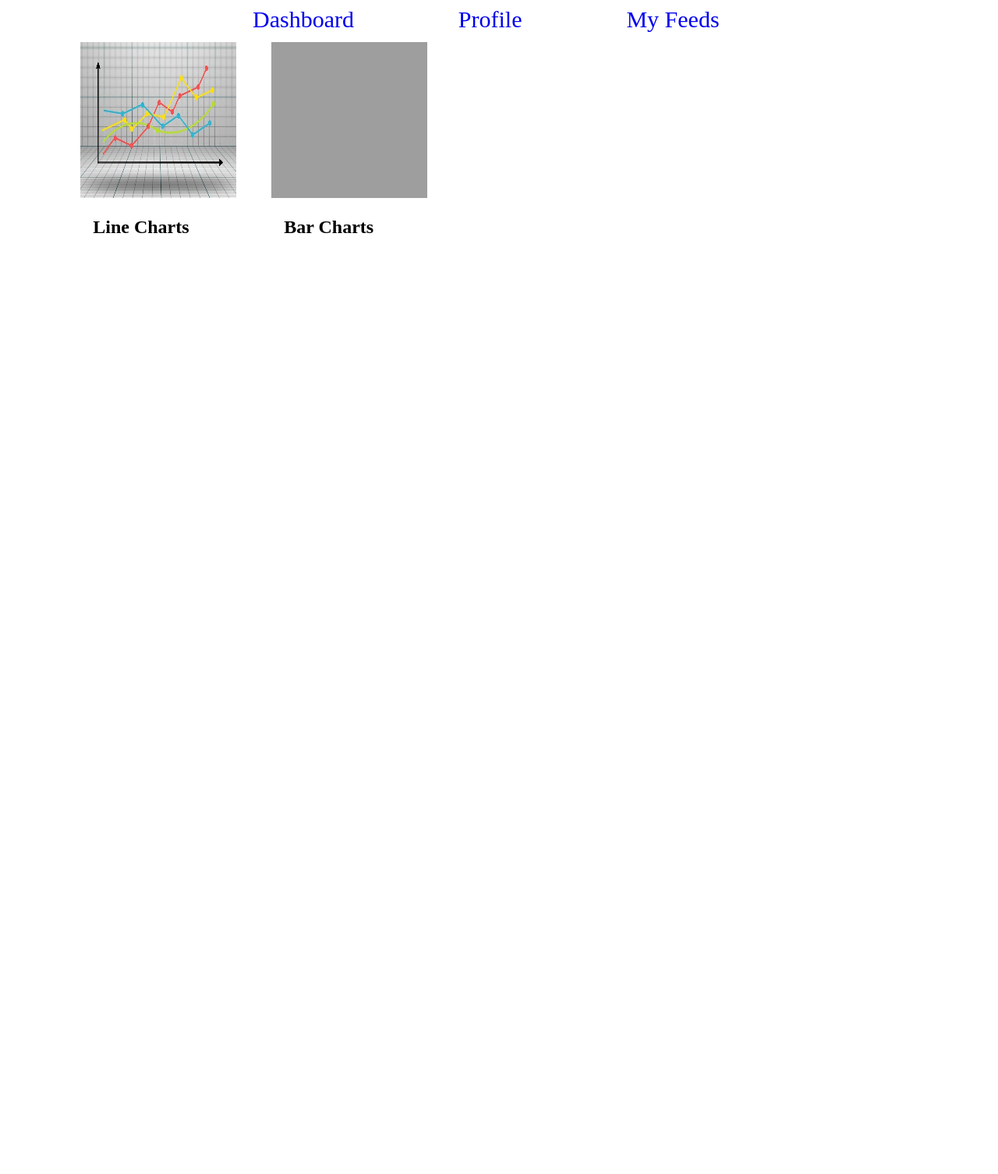
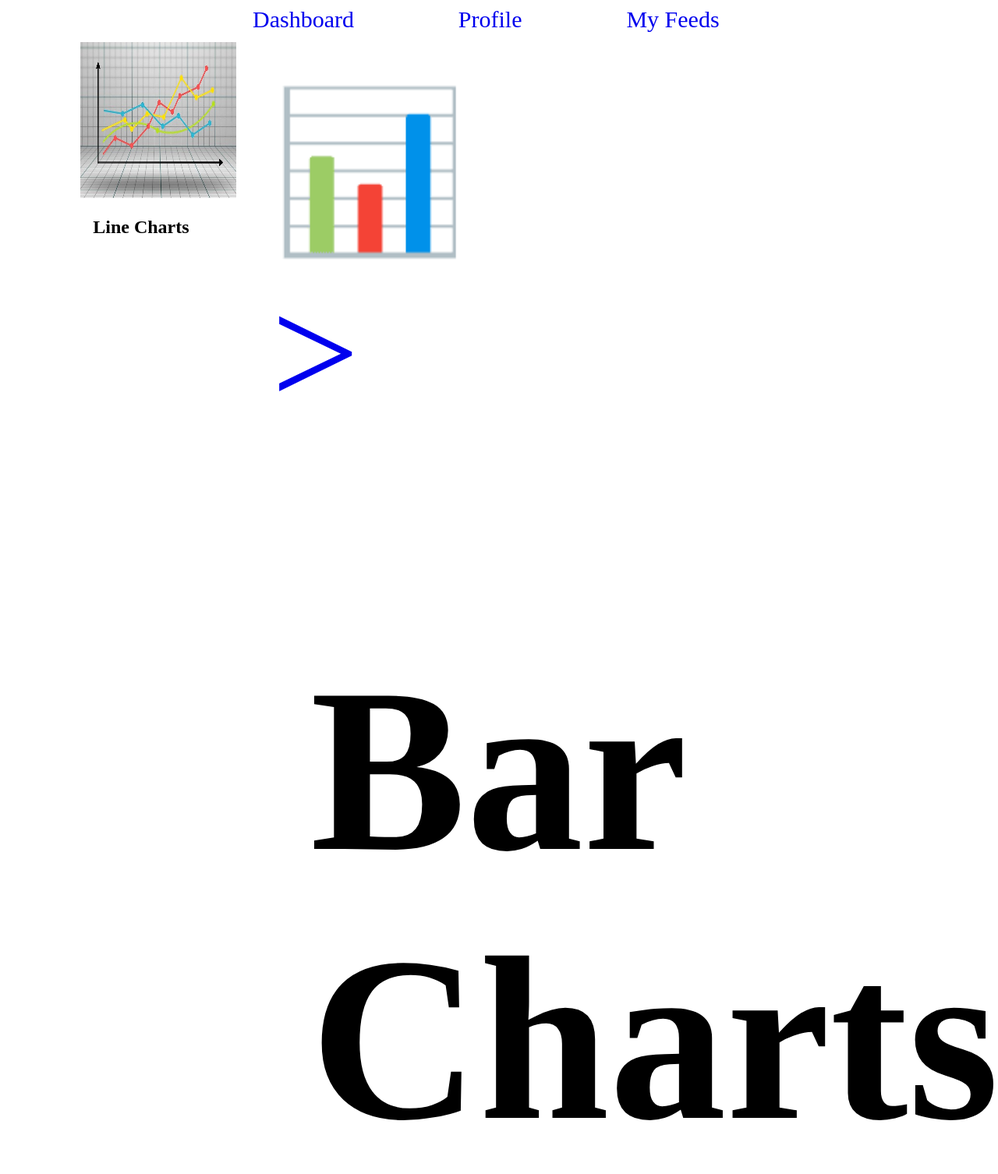
Before and after one commit to omisolaidowu/Online-Excel-Chartbuilder, a Flask app: page / in a window 1280 px wide. Shown: the whole page at 78% size. Before the commit the page ends 299 px from the top, so only its background shows below. Run offline with Flask 2, Linux system fonts and the light colour scheme; a map, chart or similar area stays blank; parts of the project's set-up code (start-up, migrations or seed data) failed here and were passed over; some libraries are stand-ins or nearby versions; grey boxes are pictures that could not be loaded.

Commit message:
template modified

```diff
--- a/static/style.css
+++ b/static/style.css
@@ -127,6 +127,10 @@ button{
 	margin-left: 45px;
 }
 
+.chart-bars{
+	font-size: 200px;
+}
+
 
 
 a{
--- a/templates/dashboard.html
+++ b/templates/dashboard.html
@@ -24,10 +24,7 @@
    <a href="/plotchart"><img src="static/uploads/linechart.jpg" class="chart-line">
     <h2 class="chart-line-text">Line Charts</h2></a>
 
-	<a href="/barchart">
-		<img src="
-		https://cdn.pixabay.com/photo/2013/07/18/10/56/graph-163549_1280.jpg/"
-		class="chart-bars">
+	<a href="/barchart" class="chart-bars"> &#128202;>
 		<h2 class="chart-line-text">Bar Charts</h2></a>
 
 		<!-- https://pixabay.com/illustrations/graph-data-growth-bar-chart-chart-163549/ -->
```
